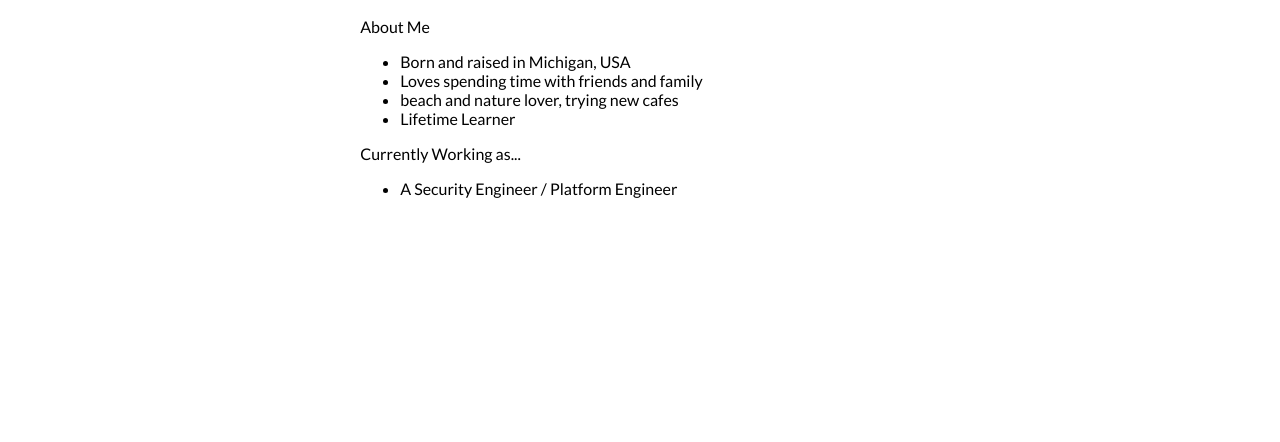
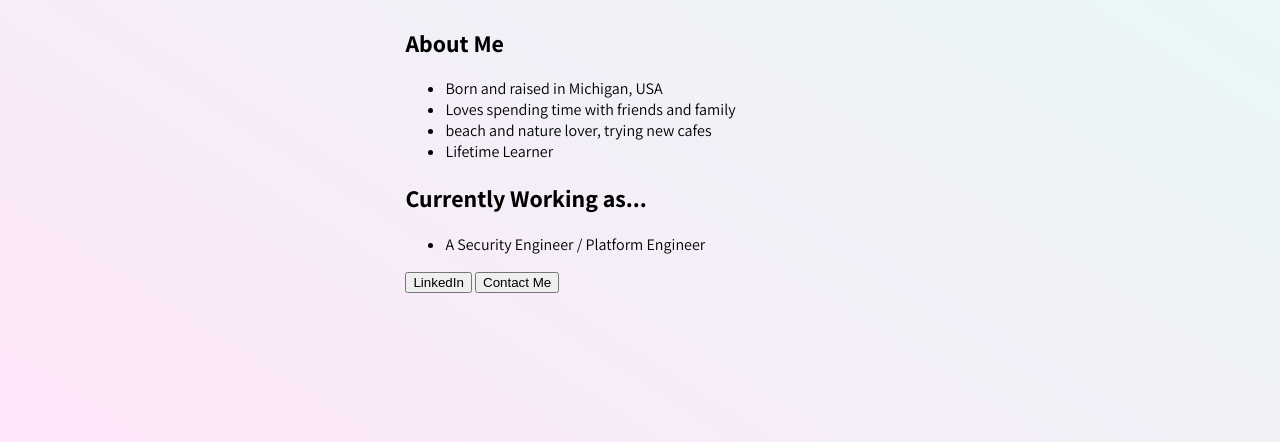
Before and after one commit to farahever/farahtahninportfolio, a plain HTML site: page index.html in a window 1280 px wide. Shown: the part 374-816 px from the top of the page. Drawn offline with Linux system fonts and the light colour scheme.

Commit message:
added gradient background and buttons

```diff
--- a/index.html
+++ b/index.html
@@ -5,23 +5,26 @@
     <meta name="viewport" content="width=device-width, initial-scale=1.0">
     <link rel="preconnect" href="https://fonts.googleapis.com">
 <link rel="preconnect" href="https://fonts.gstatic.com" crossorigin>
-<link href="https://fonts.googleapis.com/css2?family=Lato:ital,wght@0,100;0,300;0,400;0,700;0,900;1,100;1,300;1,400;1,700;1,900&display=swap" rel="stylesheet">
+<link href="https://fonts.googleapis.com/css2?family=Assistant:wght@200..800&display=swap" rel="stylesheet">
     <link rel="stylesheet" href="style.css">
-    <title>Farah Tahnin's Website</title>
+    <title>Home | Farah Tahnin</title>
 </head>
-<body class="container">
-    <div><h1>Hi, I'm Farah Tahnin.</h1>
-    <p>About Me</p>
+<body>
+    <div>
+        <h1>Welcome<br> I'm Farah Tahnin.</h1>
+    <h2>About Me</h2>
     <ul>
         <li>Born and raised in Michigan, USA</li>
         <li>Loves spending time with friends and family</li>
         <li>beach and nature lover, trying new cafes</li>
         <li>Lifetime Learner</li>
     </ul>
-    <p>Currently Working as...</p>
+    <h2>Currently Working as...</h2>
     <ul>
         <li>A Security Engineer / Platform Engineer</li>
     </ul>
+    <button type="button">LinkedIn</button>
+    <button type="button">Contact Me</button>
     </div>
 </body>
 </html>
--- a/style.css
+++ b/style.css
@@ -1,12 +1,11 @@
 body {
-    font-family: "Lato", sans-serif;
-}
-.container {
+    font-family: "Assistant", sans-serif;
     display: flex;
     justify-content: center;
     align-items: center;
     min-height: 100vh;
     width: 100%;
+    background-image: linear-gradient(to bottom left, #E3FDF5, #FFE6FA);
 }
 h1 {
     font-size: 5vw;
```
